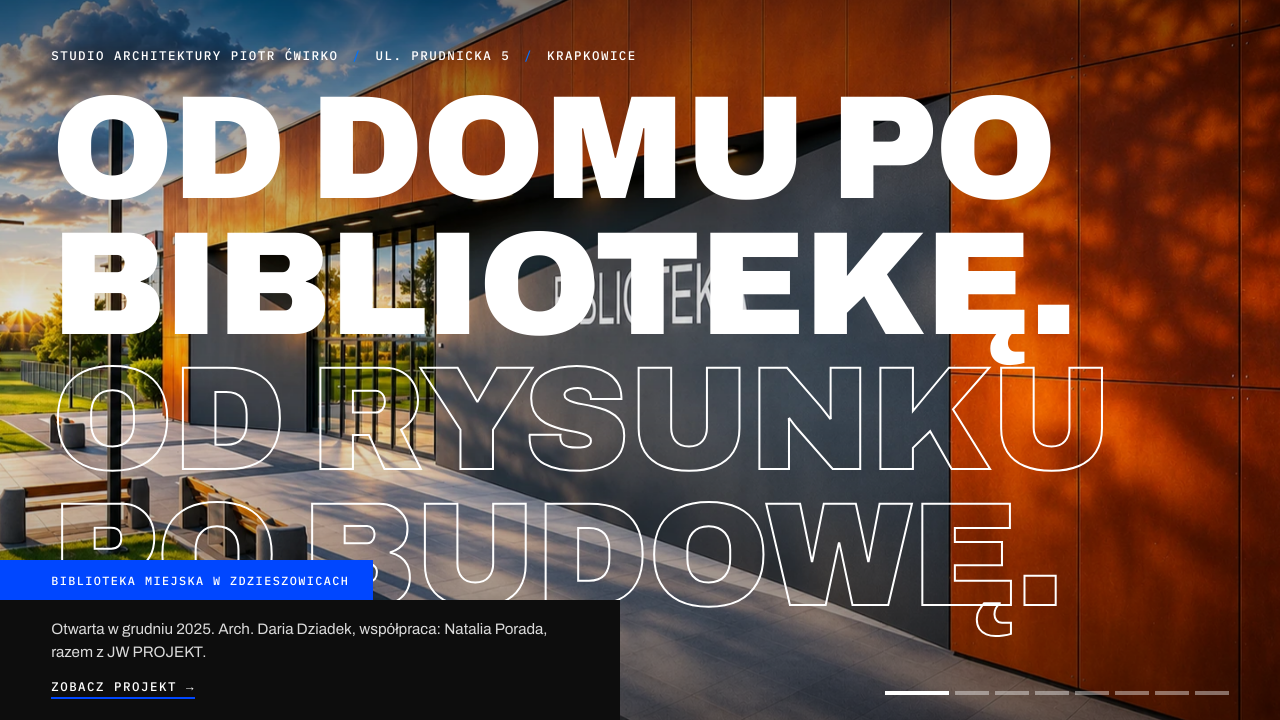
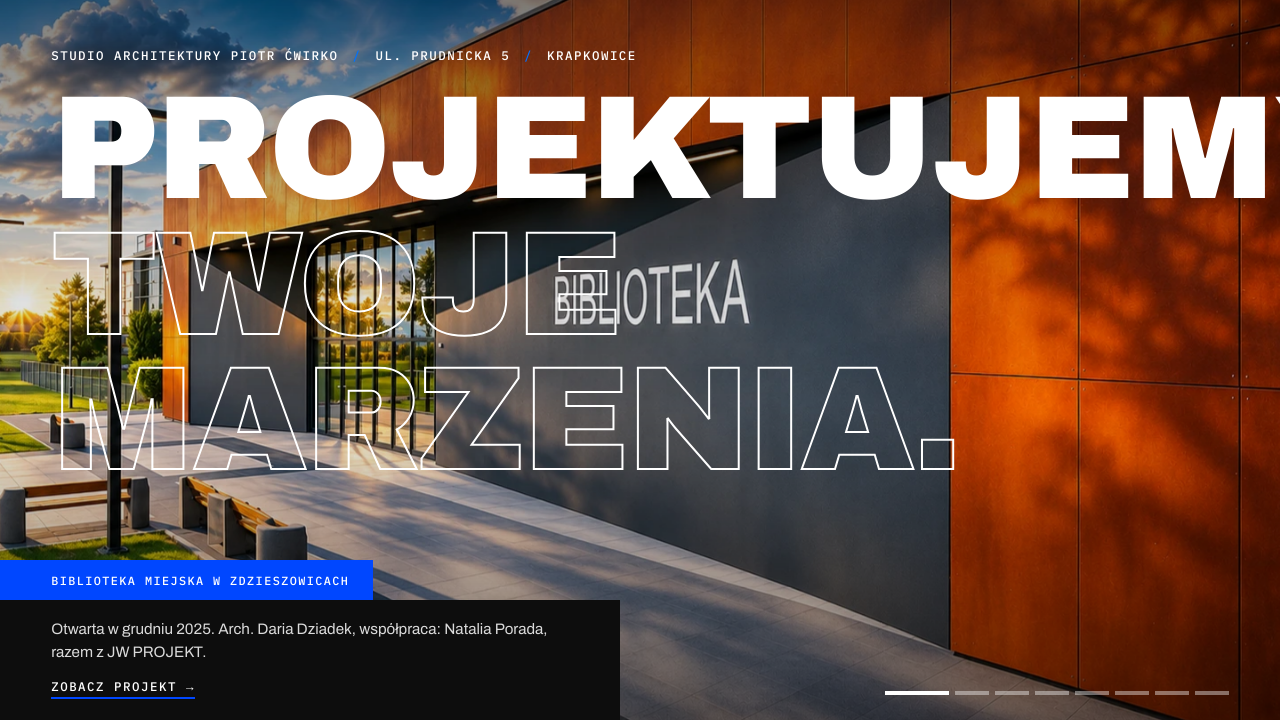
Before and after one commit to wojas3d/studio-architektury, a plain HTML site: page wersja-b.html in a window 1280 px wide. Shown: the part 77-797 px from the top of the page. Drawn offline with Linux system fonts and the light colour scheme.

Commit message:
Wersja B: nowe motto w hero – Projektujemy Twoje marzenia
Co-Authored-By: Claude Opus 5.5 <noreply@anthropic.com>
Claude-Session: https://claude.ai/code/session_01VD6sq66G7YzFDa6T8FWem9

```diff
--- a/wersja-b.html
+++ b/wersja-b.html
@@ -50,7 +50,7 @@
   </figure>
   <div class="hero-head">
     <p class="hero-kicker">Studio Architektury Piotr Ćwirko <span>/</span> ul. Prudnicka 5 <span>/</span> Krapkowice</p>
-    <h1><span>Od domu</span> <span>po bibliotekę.</span> <span class="out">Od rysunku</span> <span class="out">po budowę.</span></h1>
+    <h1><span>Projektujemy</span> <span class="out">Twoje marzenia.</span></h1>
   </div>
   <div class="hero-caps">
     <div class="hero-cap is-on">
```
